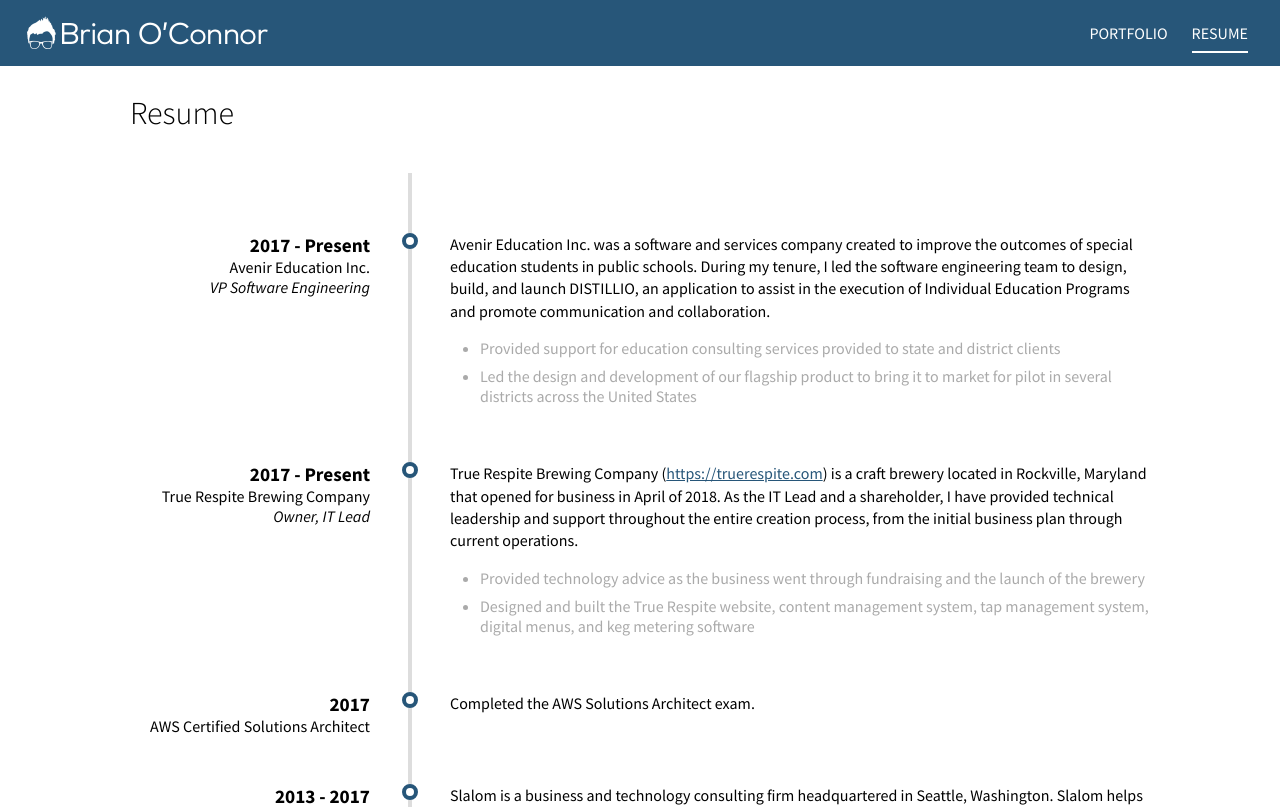
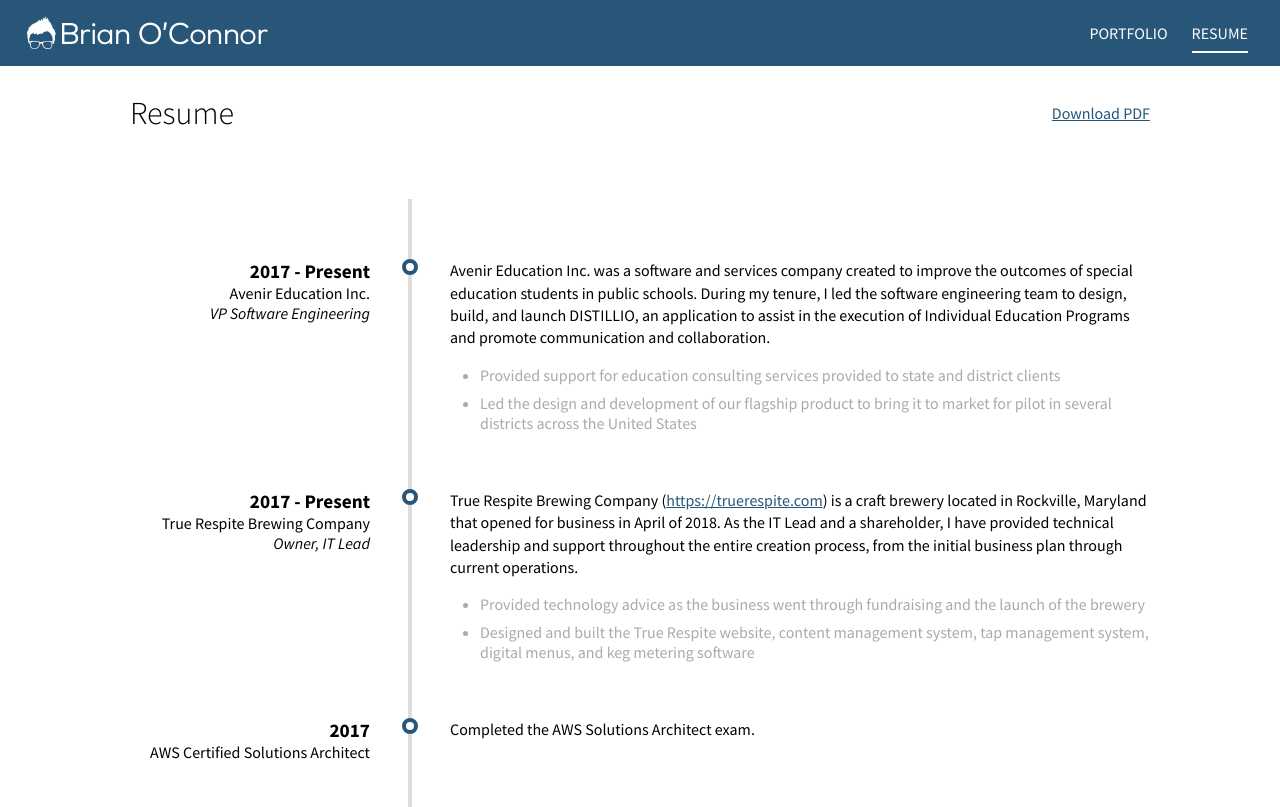
Before and after one commit to gtg489w/BrianPOConnor, an Angular app: page /resume in a window 1280 px wide. Shown: the top 807 px of the page. Built offline with nearby package versions, Linux system fonts and the light colour scheme.

Commit message:
Added PDF resume download

```diff
--- a/src/app/pages/resume/resume.component.html
+++ b/src/app/pages/resume/resume.component.html
@@ -1,5 +1,12 @@
 <div class="container">
-	<h2>Resume</h2>
+	<div class="page-header">
+		<div class="left">
+			<h2>Resume</h2>
+		</div>
+		<div class="right">
+			<a href="/assets/docs/Resume-BrianOConnor.pdf" target="_blank">Download PDF</a>
+		</div>
+	</div>
 	<div class="timeline-container">
 		<div class="timeline">
 
--- a/src/app/pages/resume/resume.component.scss
+++ b/src/app/pages/resume/resume.component.scss
@@ -4,6 +4,15 @@
 $timeline-gutter: 40px;
 $timeline-line-width: 4px;
 $timeline-dot-diameter: 8px;
+
+.page-header {
+	display: flex;
+	align-items: center;
+
+	.left, .right {
+		flex-grow: 1;
+	}
+}
 
 .timeline {
 	position: relative;
```
Also changed, not shown: 1 other file (tests, documents, lock files or other folders).
